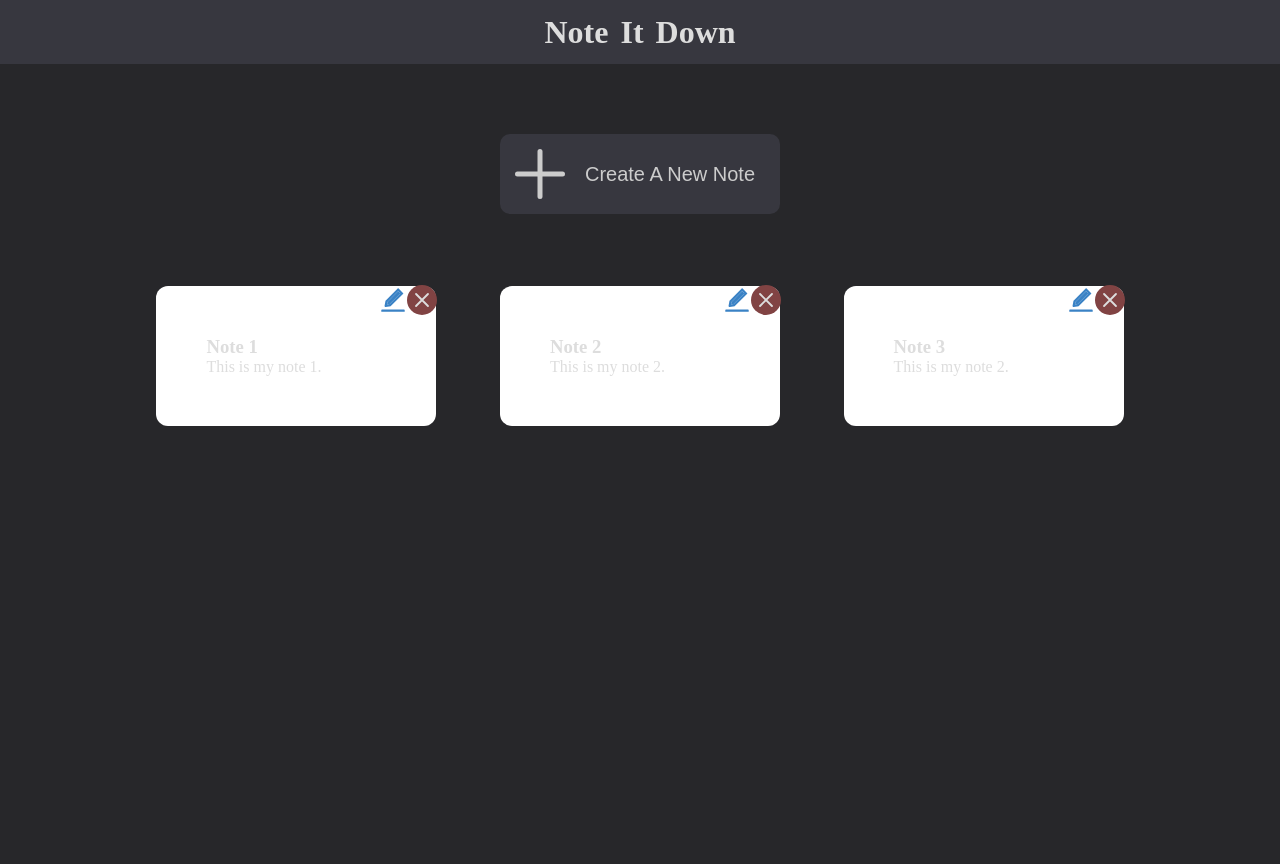
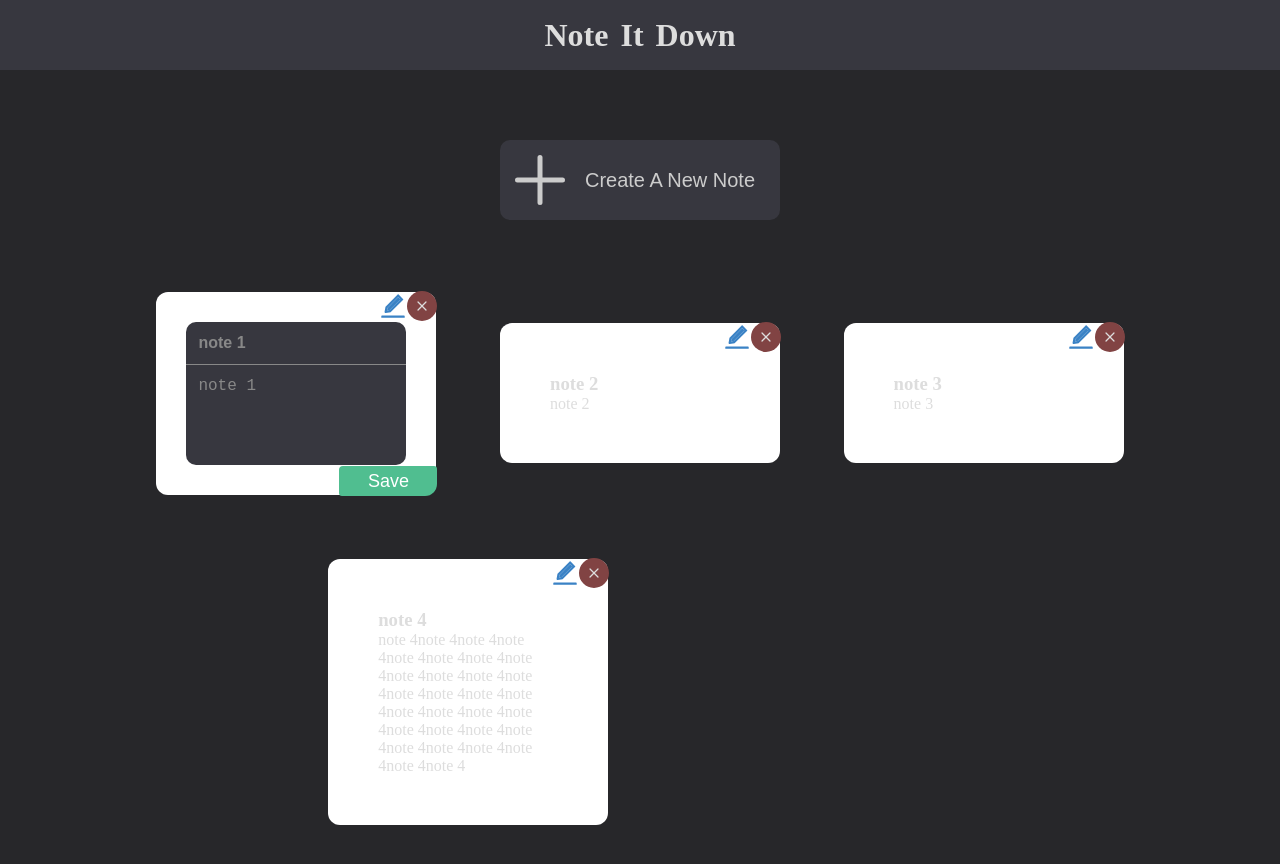
Before and after one commit to argunidem/note-it-down, a React (Create React App) app: page / in a window 1280 px wide. Both pictures are taken after a click on the icon 393 px from the left and 299 px from the top of the page. Shown: the top 864 px of the page. Before the commit the page ends 800 px from the top, so only its background shows below. Built offline with nearby package versions, Linux system fonts and the light colour scheme; data requests are answered from the project's data file.

Commit message:
update note

```diff
--- a/db.json
+++ b/db.json
@@ -2,18 +2,23 @@
   "notes": [
     {
       "id": 1,
-      "title": "Note 1",
-      "message": "This is my note 1."
+      "title": "note 1",
+      "message": "note 1"
     },
     {
-      "title": "Note 2",
-      "message": "This is my note 2.",
+      "title": "note 2",
+      "message": "note 2",
       "id": 2
     },
     {
-      "title": "Note 3",
-      "message": "This is my note 2.",
+      "title": "note 3",
+      "message": "note 3",
       "id": 3
+    },
+    {
+      "title": "note 4",
+      "message": "note 4note 4note 4note 4note 4note 4note 4note 4note 4note 4note 4note 4note 4note 4note 4note 4note 4note 4note 4note 4note 4note 4note 4note 4note 4note 4note 4note 4note 4note 4",
+      "id": 4
     }
   ]
 }
--- a/src/components/CreateNote.jsx
+++ b/src/components/CreateNote.jsx
@@ -1,16 +1,13 @@
 import React, { useContext } from 'react';
 import NoteContext from '../context/NoteContext';
+import ToggleContext from '../context/ToggleContext';
+import TextAreaContext from '../context/TextAreaContext';
 import { IoAddOutline } from 'react-icons/io5';
-import ToggleContext from '../context/ToggleContext';
 
 const CreateNote = () => {
   const { note, changeHandler, submitHandler } = useContext(NoteContext);
   const { showForm, setShowForm } = useContext(ToggleContext);
-
-  const textAreaHeight = (e) => {
-    const scrollbarHeight = e.target.scrollHeight;
-    e.target.style.height = `${scrollbarHeight}px`;
-  };
+  const { textAreaHeight } = useContext(TextAreaContext);
 
   if (showForm) {
     return (
--- a/src/components/Main.jsx
+++ b/src/components/Main.jsx
@@ -1,12 +1,15 @@
-import React from 'react';
+import React, { useContext } from 'react';
 import Add from './Add';
 import Notes from './Notes';
+import { TextAreaProvider } from '../context/TextAreaContext';
 
 export const Main = () => {
   return (
     <div className='container'>
-      <Add />
-      <Notes />
+      <TextAreaProvider>
+        <Add />
+        <Notes />
+      </TextAreaProvider>
     </div>
   );
 };
--- a/src/components/Note.jsx
+++ b/src/components/Note.jsx
@@ -1,14 +1,94 @@
-import React, { useContext } from 'react';
+import React, { useState, useContext, useEffect } from 'react';
 import NoteContext from '../context/NoteContext';
+import TextAreaContext from '../context/TextAreaContext';
 import { IoAddOutline } from 'react-icons/io5';
 import { AiTwotoneEdit } from 'react-icons/ai';
 
 const Note = ({ note }) => {
-  const { deleteNote } = useContext(NoteContext);
+  const [edit, setEdit] = useState({
+    updatedNote: {
+      title: '',
+      message: '',
+    },
+    isEditing: false,
+  });
+
+  const { deleteNote, updateNote } = useContext(NoteContext);
+  const { textAreaHeight } = useContext(TextAreaContext);
+
+  // ?????? /////////// FIX IT ///////////////////////
+  useEffect(() => {}, [edit.isEditing]);
+
+  const clickHandler = () => {
+    setEdit({
+      updatedNote: {
+        title: note.title,
+        message: note.message,
+      },
+      isEditing: true,
+    });
+  };
+
+  const clearEdit = () => {
+    setEdit({
+      updatedNote: {
+        title: '',
+        message: '',
+      },
+      isEditing: false,
+    });
+  };
+
+  const changeHandler = (e) => {
+    const { name, value } = e.target;
+    setEdit({
+      updatedNote: {
+        ...edit.updatedNote,
+        [name]: value,
+      },
+      isEditing: true,
+    });
+  };
+
+  const submitHandler = (e) => {
+    e.preventDefault();
+    updateNote(note.id, { ...edit.updatedNote });
+    clearEdit();
+  };
+
+  if (edit.isEditing) {
+    return (
+      <form className='box'>
+        <AiTwotoneEdit className='edit-btn' size='30px' onClick={clearEdit} />
+        <IoAddOutline
+          onClick={() => deleteNote(note.id)}
+          size='30px'
+          className='close-btn'
+        />
+        <input
+          type='text'
+          placeholder='Title'
+          name='title'
+          value={edit.updatedNote.title}
+          onChange={changeHandler}
+        />
+        <textarea
+          onKeyUp={textAreaHeight}
+          name='message'
+          placeholder='Your note'
+          value={edit.updatedNote.message}
+          onChange={changeHandler}
+        />
+        <button onClick={submitHandler} className='save-btn'>
+          Save
+        </button>
+      </form>
+    );
+  }
 
   return (
     <article className='box'>
-      <AiTwotoneEdit className='edit-btn' size='30px' />
+      <AiTwotoneEdit className='edit-btn' size='30px' onClick={clickHandler} />
       <IoAddOutline
         onClick={() => deleteNote(note.id)}
         size='30px'
--- a/src/context/NoteContext.jsx
+++ b/src/context/NoteContext.jsx
@@ -44,6 +44,20 @@ export const NoteProvider = ({ children }) => {
     setNotes(notes.filter((item) => item.id !== id));
   };
 
+  const updateNote = async (id, updatedNote) => {
+    const res = await fetch(`/notes/${id}`, {
+      method: 'PUT',
+      headers: {
+        'Content-Type': 'application/json',
+      },
+      body: JSON.stringify(updatedNote),
+    });
+
+    const data = res.json();
+
+    setNotes(notes.map((item) => (item.id === id ? data : item)));
+  };
+
   const changeHandler = (e) => {
     const { value, name } = e.target;
 
@@ -66,7 +80,14 @@ export const NoteProvider = ({ children }) => {
 
   return (
     <NoteContext.Provider
-      value={{ note, notes, changeHandler, submitHandler, deleteNote }}
+      value={{
+        note,
+        notes,
+        changeHandler,
+        submitHandler,
+        deleteNote,
+        updateNote,
+      }}
     >
       {children}
     </NoteContext.Provider>
--- /dev/null
+++ b/src/context/TextAreaContext.jsx
@@ -0,0 +1,18 @@
+import { createContext } from 'react';
+
+const TextAreaContext = createContext();
+
+export const TextAreaProvider = ({ children }) => {
+  const textAreaHeight = (e) => {
+    const scrollbarHeight = e.target.scrollHeight;
+    e.target.style.height = `${scrollbarHeight}px`;
+  };
+
+  return (
+    <TextAreaContext.Provider value={{ textAreaHeight }}>
+      {children}
+    </TextAreaContext.Provider>
+  );
+};
+
+export default TextAreaContext;
--- a/src/index.css
+++ b/src/index.css
@@ -18,7 +18,7 @@ body,
 
 header {
   background-color: rgb(55, 55, 63);
-  height: 7vh;
+  height: 70px;
   padding-block: 4vh;
   width: 100%;
   font-weight: 900;
@@ -69,7 +69,7 @@ header {
   width: 100%;
 }
 
-.create-note {
+form {
   display: flex;
   flex-direction: column;
   min-width: 250px;
@@ -86,17 +86,14 @@ svg.close-btn {
   height: 40px;
   border-radius: 50%;
   transform: rotate(45deg);
+  padding: 8px;
 }
 
 .create-note .close-btn:hover {
   background-color: #502e2e;
 }
 
-.create-note .close-btn {
-  padding: 8px;
-}
-
-.create-note > *:not(svg) {
+form > *:not(svg) {
   width: 100%;
   padding: 10px 12px;
   color: #888;
@@ -106,13 +103,13 @@ svg.close-btn {
   line-height: 1.4;
 }
 
-.create-note > input {
+form input {
   border-bottom: 1px solid #888;
   border-radius: 10px 10px 0 0;
   font-weight: 600;
 }
 
-.create-note > textarea {
+form textarea {
   height: 100px;
   border-radius: 0 0 10px 10px;
   resize: none;
@@ -171,11 +168,20 @@ button.save-btn:hover {
   width: 300px;
 }
 
+form.box {
+  padding: 30px;
+}
+
+.box p {
+  word-wrap: break-word;
+}
+
 .box > svg.close-btn {
   background-color: #814343;
   top: -1px;
   right: -1px;
   height: 30px;
+  padding: 5px;
 }
 
 .box > .edit-btn {
@@ -192,7 +198,23 @@ button.save-btn:hover {
 }
 
 .box > svg.close-btn:hover {
-  background-color: #5f3737;
+  background-color: #b94545;
+}
+
+.box > button.save-btn {
+  position: absolute;
+  height: 30px;
+  right: -1px;
+  bottom: -1px;
+  margin-top: 0;
+  font-size: 18px;
+  color: #fff;
+  background-color: #50be90;
+  border-radius: 4px 3px 12px 3px;
+}
+
+.box > button.save-btn:hover {
+  background-color: #3a9e74;
 }
 
 @media (min-width: 640px) {
@@ -213,6 +235,10 @@ button.save-btn:hover {
     width: 280px;
   }
 
+  form.box {
+    width: 280px;
+  }
+
   .boxes::after {
     width: 280px;
   }
```
